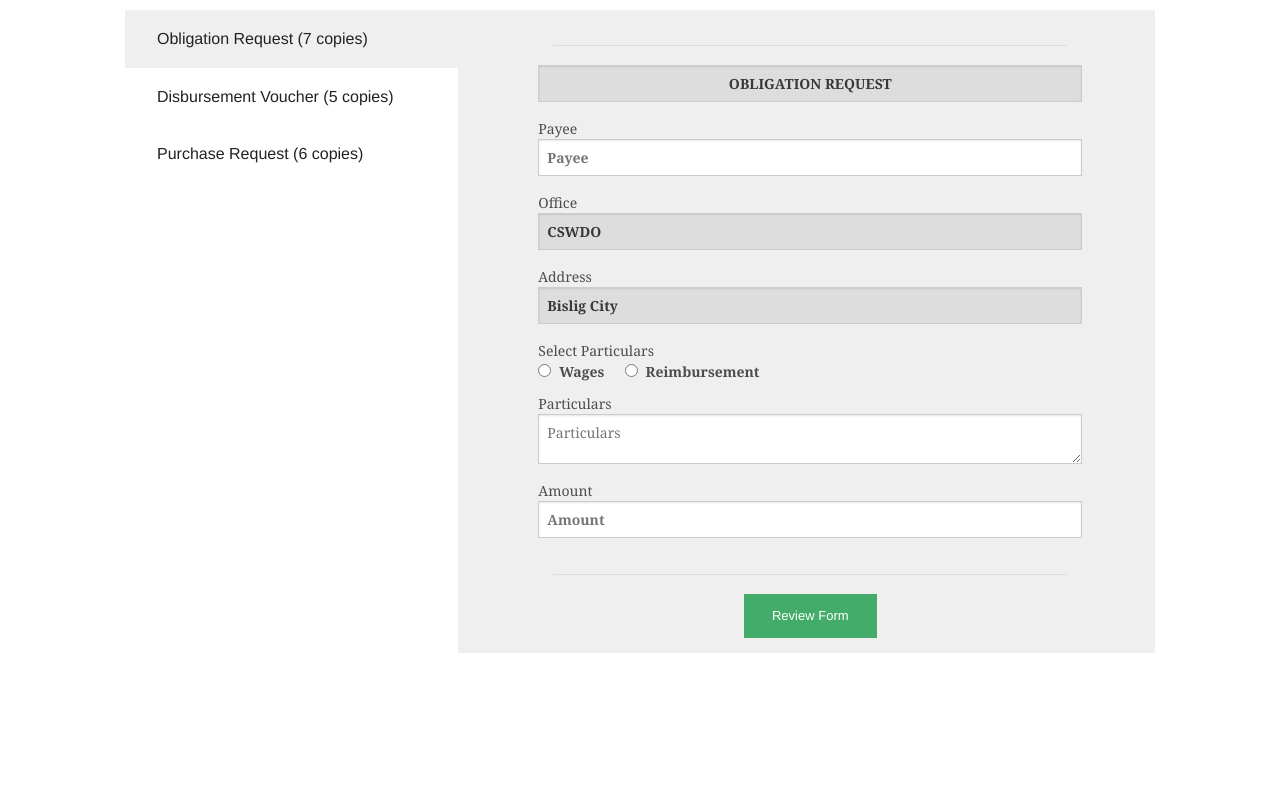
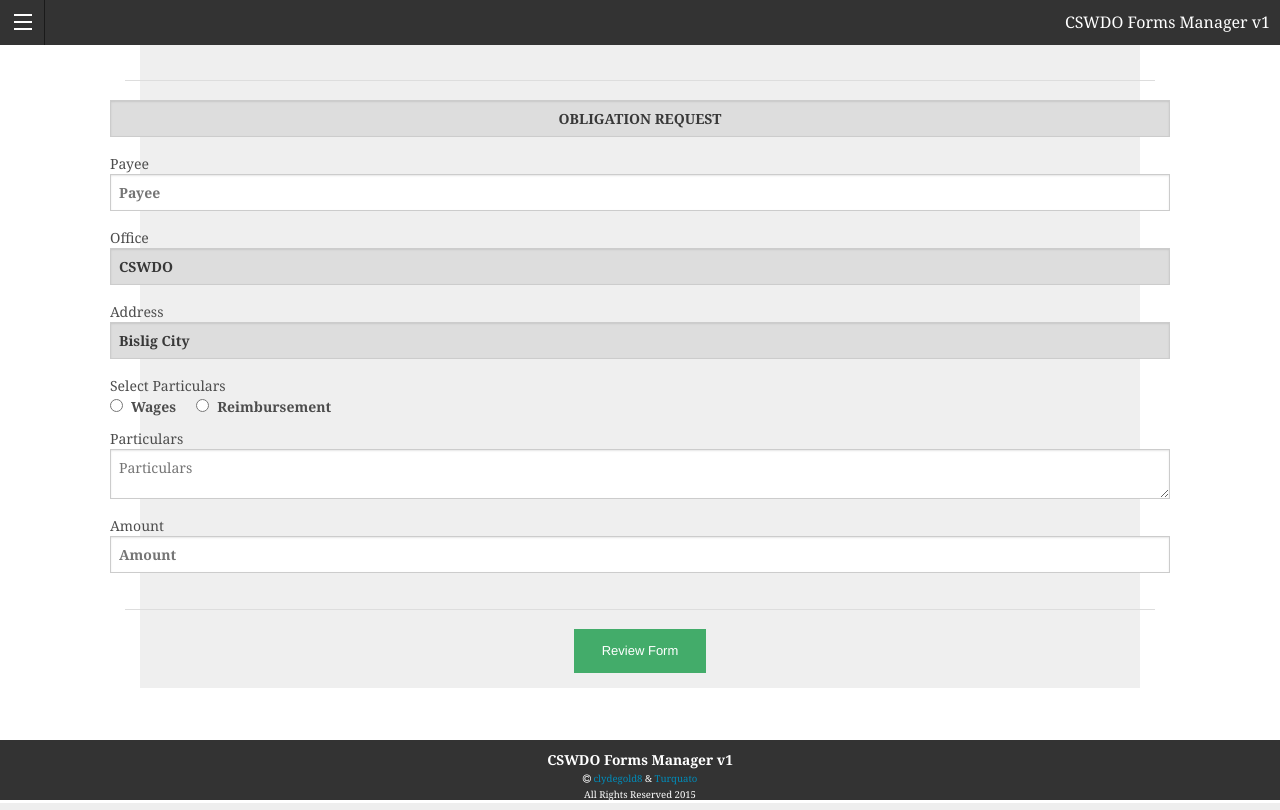
Before and after one commit to clydegold8/CSWDO, a PHP site: page / in a window 1280 px wide. Run offline with PHP 8.4, Linux system fonts and the light colour scheme; some libraries are stand-ins or nearby versions.

Commit message:
added new designs for the projects

```diff
--- /dev/null
+++ b/css/main.css
@@ -0,0 +1,34 @@
+/*html structure*/
+html,
+body {
+   margin:0;
+   padding:0;
+   height:100%;
+}
+#container {
+   min-height:100%;
+   position:relative;
+}
+#body {
+   padding:10px;
+   padding-bottom:60px;   /* Height of the footer */
+}
+#footer {
+   position:absolute;
+   bottom:0;
+   width:100%;
+   height:60px;   /* Height of the footer */
+   background:#333333;
+}
+/*further styles*/
+.label-bx{
+	margin-left: 5px;
+}
+.app-name{
+    font-size: 23px;
+}
+.contributors,.app-name,.sub-txt{
+	position: relative;
+    top: 5px;
+	color: #fff;
+}
--- a/include/disbursement_voucher_form.php
+++ b/include/disbursement_voucher_form.php
@@ -1,4 +1,4 @@
-<section class="large-10 medium-10 columns">
+<section class="large-12 medium-12 columns">
 					<hr/>
 					<form data-abide method="POST" action="include/disbursement.php">
 						<section class="row">
--- a/include/navigation.php
+++ b/include/navigation.php
@@ -3,6 +3,5 @@
 		<li class="tab-title active"><a href="#panel11">Obligation Request (7 copies)</a></li>
 		<li class="tab-title"><a href="#panel21">Disbursement Voucher (5 copies)</a></li>
 		<li class="tab-title"><a href="#panel31">Purchase Request (6 copies)</a></li>
-
 	</ul>
 </navigation>
--- a/include/obligation_request_form.php
+++ b/include/obligation_request_form.php
@@ -16,7 +16,7 @@
 
 </script>
 
-<section class="large-10 medium-10 columns">
+<section class="large-12 medium-12 columns">
 					<hr/>
 					<form data-abide method="POST" name="myForm" action="include/obligation.php">
 						<section class="row">
@@ -51,8 +51,8 @@
 						<section class="row">
 							<section class="large-12 medium-12 columns">
 								<label>Select Particulars</label>
-	<!-- A -->					<input type="radio" onclick="javascript:particularsCheck();" id="wagesCheck" name="particulars"><label class="bold" for="wages">Wages</label>
-	<!-- B -->					<input type="radio" onclick="javascript:particularsCheck();" id="reimbursementCheck"  name="particulars"><label class="bold" for="reimbursement">Reimbursement</label>
+								<input type="radio" onclick="javascript:particularsCheck();" id="wagesCheck" name="particulars"/><label class="bold" for="wages">Wages</label>
+								<input type="radio" onclick="javascript:particularsCheck();" id="reimbursementCheck"  name="particulars"/><label class="bold" for="reimbursement">Reimbursement</label>
 								<small class="error">Select Particulars</small>
 							</section>
 						</section>
@@ -166,4 +166,4 @@
 							<?php include 'review_btn.php' ?>
 						</center>
 					</form>
-				</section>
+</section>
--- a/include/purchase_request_form.php
+++ b/include/purchase_request_form.php
@@ -1,4 +1,4 @@
-<section class="large-10 medium-10 columns">
+<section class="large-12 medium-12 columns">
 					<hr/>
 					<form data-abide method="POST" action="include/purchase.php">
 						<section class="row">
--- a/index.php
+++ b/index.php
@@ -7,42 +7,75 @@
 		<title>CSWDO - Forms </title>
 		<link rel="stylesheet" href="css/foundation.css" />
 		<link rel="stylesheet" href="css/custom.css" />
+		<link rel="stylesheet" href="css/main.css" />
+		<!-- nka cdn ni brad need ug internet arun mu gawas para ni sa icon na aku gi gamit -->
+		<link rel="stylesheet" href="https://maxcdn.bootstrapcdn.com/font-awesome/4.4.0/css/font-awesome.min.css">
+		<script src="js/jquery-2.1.4.min.js"></script>
 		<script src="js/foundation.tab.js"></script>
 		<script src="js/vendor/modernizr.js"></script>
 	</head>
 
 	<body>
-		<section class="top row">
-			<section class="large-4 medium-4 columns">
-				<section class="row">
-					<?php include 'include/navigation.php' ?>
-				</section>
-			</section>
+	<div id="container">
+   		<div id="header">
+   			<!-- Changed design for mobile friendly UI -->
+		<div class="off-canvas-wrap" data-offcanvas>
+		  <div class="inner-wrap">
+		    <nav class="tab-bar">
+		      <section class="left-small">
+		        <a class="left-off-canvas-toggle menu-icon" href="#"><span></span></a>
+		      </section>
+  				<div class="right tab-bar-section">CSWDO Forms Manager v1</div>
 
-			<section class="large-8 medium-8 columns">
-				<section class="row">
+		    </nav>
+
+		    <aside class="left-off-canvas-menu">
+		    <!-- Form Options -->
+		      <ul class="off-canvas-list tabs vertical" data-tab>
+		       	<li><label>CSWDO Forms</label></li>
+			  	<li class="active"><a href="#obligation_request">Obligation Request <span class="round label label-bx">7 Copies</span></a></li>
+			  	<li class=""><a href="#disbursement_voucher">Disbursement Voucher <span class="round label label-bx">5 copies</span></a></li>
+			  	<li class=""><a href="#purchase_request">Purchase Request <span class="round label label-bx">6 copies</span></a></li>
+			 </ul>
+		    </aside>
+		    <section class="main-section">
+		      <!-- content goes here -->
+		      <section class="row">
 					<section class="tabs-content">
-						<section class="content active" id="panel11">
+						<section class="content active" id="obligation_request">
 							<section class="row">
 								<?php include 'include/obligation_request_form.php' ?>
 							</section>
 						</section>
 
-						<section class="content" id="panel21">
+						<section class="content" id="disbursement_voucher">
 							<section class="row">
 								<?php include 'include/disbursement_voucher_form.php' ?>
 							</section>
 						</section>
 
-						<section class="content" id="panel31">
+						<section class="content" id="purchase_request">
 							<section class="row">
 								<?php include 'include/purchase_request_form.php' ?>
 							</section>
 						</section>
 					</section>
 				</section>
-			</section>
-		</section>
+		    </section>
+		  <a class="exit-off-canvas"></a>
+		  </div>
+		</div>
+   		</div>
+   		<div id="body"></div>
+   		<div id="footer" class="text-center">
+		  <!-- Footer n Shit -->
+			<footer>
+				<span class="app-name"><small><b>CSWDO Forms Manager v1</b></small></span><br/>
+				<span class="contributors"><small><i class="fa fa-copyright"></i> <a target="_blank" href="https://www.facebook.com/100812CM">clydegold8</a> & <a target="_blank" href="https://www.facebook.com/pallesiem.casteel">Turquato</a></small></span><br/>
+				<span class="sub-txt"><small>All Rights Reserved 2015</small></span>
+			</footer>
+   		</div>
+	</div>
 
 		<script src="js/vendor/jquery.js"></script>
 		<script src="js/foundation.min.js"></script>
```
Lines whose indentation alone changed are shown as unchanged.
